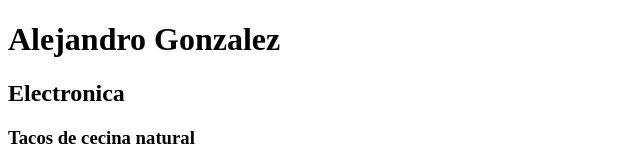
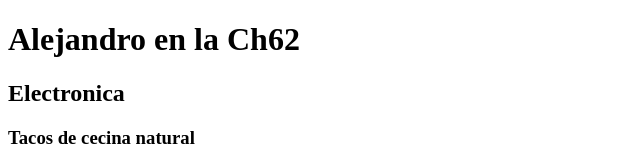
Before and after one commit to alejandroblancas/ch62-mis_preferencias, a plain HTML site: page index.html in a window 1280 px wide. Shown: the top 160 px of the page, without its empty margins (0-640 px from the left). Drawn offline with Linux system fonts and the light colour scheme.

Commit message:
feat: modificacion del nombre

```diff
--- a/index.html
+++ b/index.html
@@ -6,7 +6,7 @@
     <title>Document</title>
 </head>
 <body>
-    <h1>Alejandro Gonzalez</h1>
+    <h1>Alejandro en la Ch62</h1>
 	<h2>Electronica</h2>
 	<h3>Tacos de cecina natural</h3>
 	<h4>Chernobyl</h4>
```
